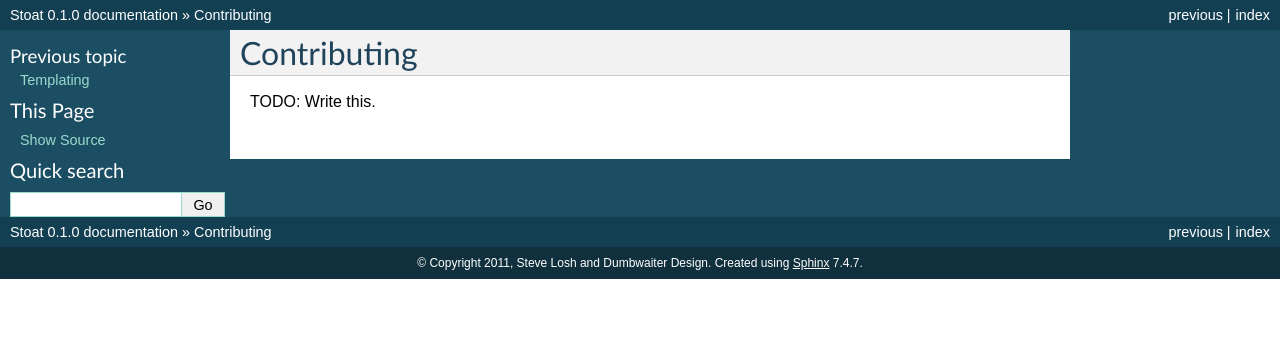
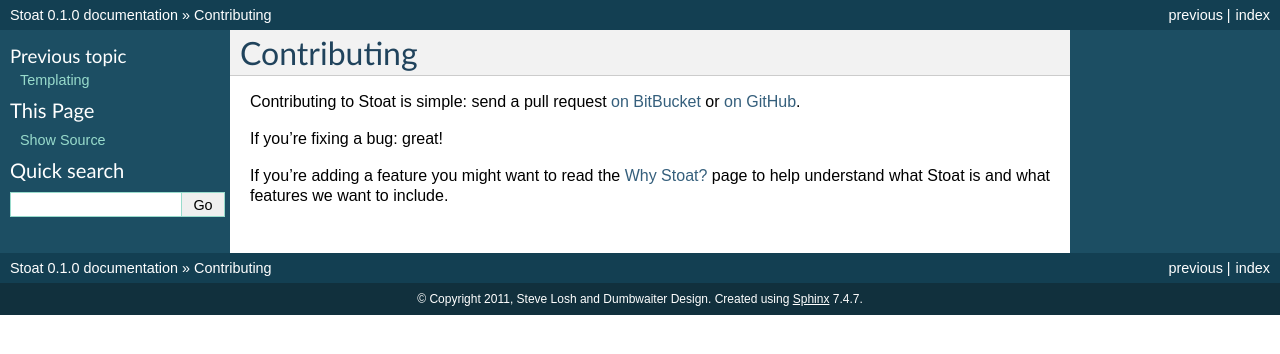
Before and after one commit to sjl/stoat, a Sphinx documentation site: the page built from docs/contributing.rst, in a window 1280 px wide. Shown: the top 354 px of the page. Built offline with Sphinx 7.4.7, drawn with Linux system fonts in a browser that asks for light colours.

Commit message:
More docs.

```diff
--- a/docs/configuration.rst
+++ b/docs/configuration.rst
@@ -31,4 +31,4 @@
 
 Set this to ``True`` if you're working on Stoat itself.  It does the following:
 
-* Show ``PageContents`` in the admin interface.
+* Show the ``PageContent`` model in the admin interface.
--- a/docs/contributing.rst
+++ b/docs/contributing.rst
@@ -1,4 +1,12 @@
 Contributing
 ============
 
-TODO: Write this.
+Contributing to Stoat is simple: send a pull request `on BitBucket`_ or `on GitHub`_.
+
+If you're fixing a bug: great!
+
+If you're adding a feature you might want to read the :doc:`Why Stoat? </why>` page
+to help understand what Stoat is and what features we want to include.
+
+.. _on BitBucket: http://bitbucket.org/sjl/stoat/
+.. _on GitHub: http://github.org/sjl/stoat/
```
